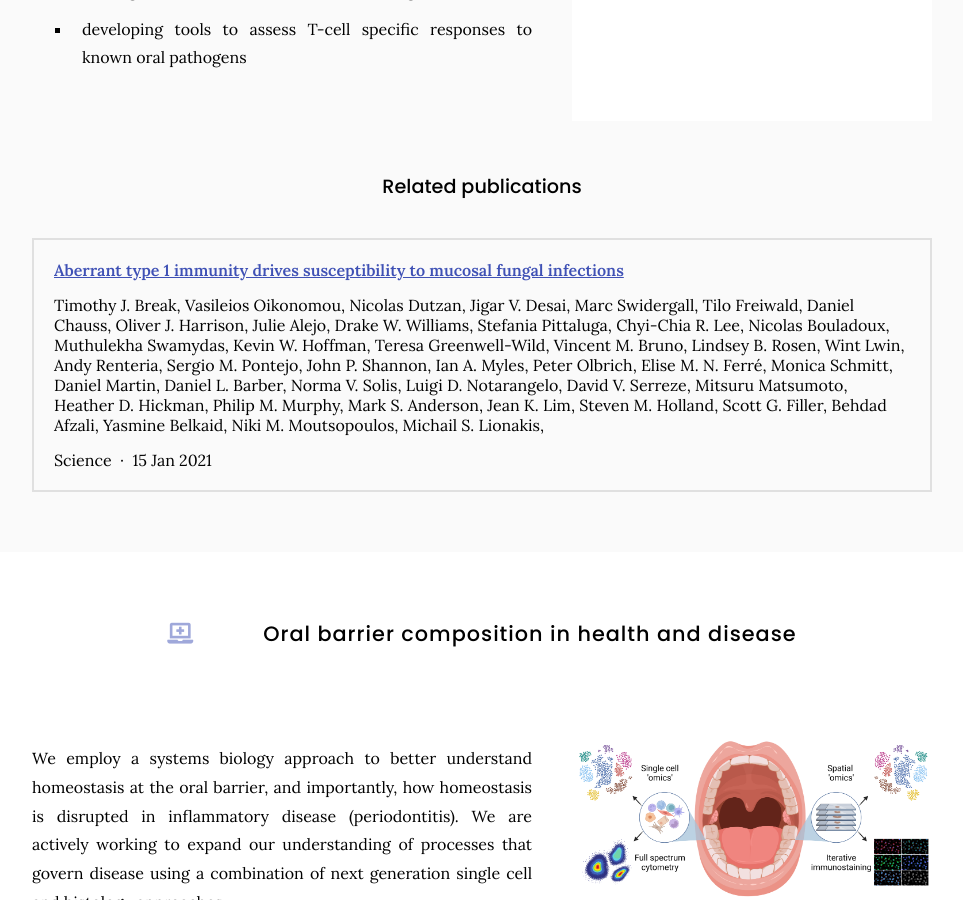
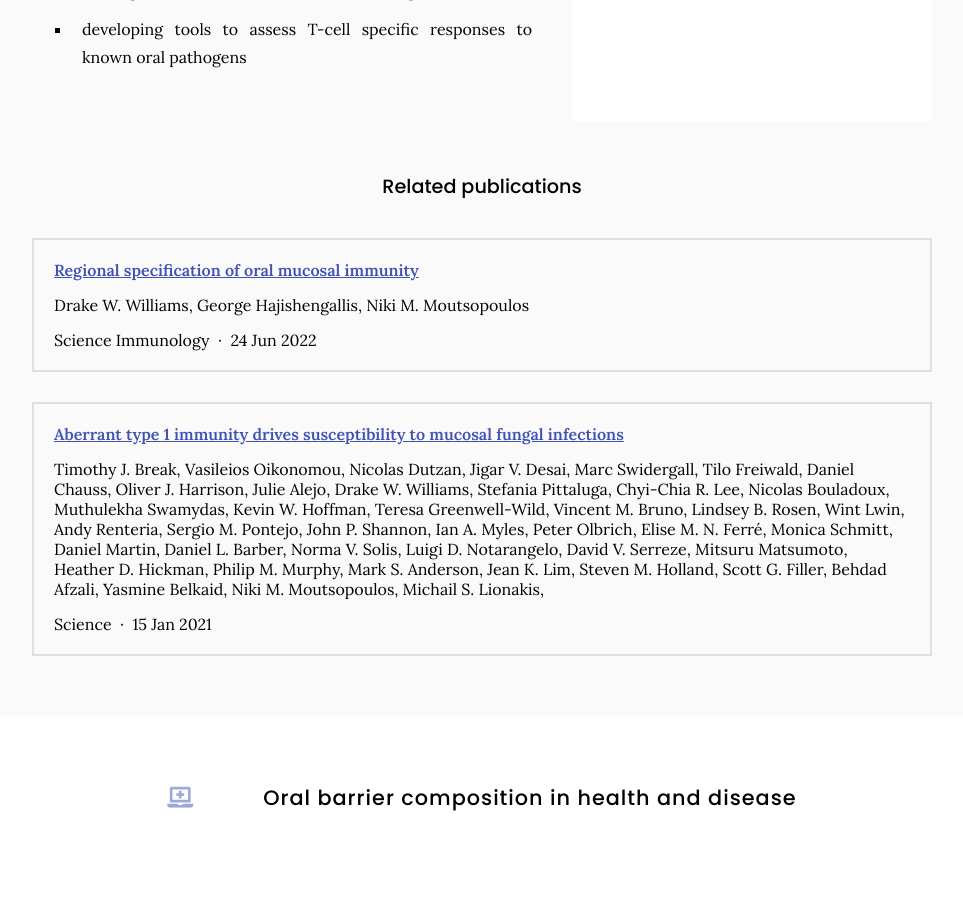
Before and after one commit to williamsdrake/williamsdrake.github.io, a Jekyll site: the page built from postdoc work/index.md, in a window 1280 px wide and 900 px high, scrolled down 667 px. Shown: the whole window, without its empty margins (158-1121 px from the left). Built offline with Jekyll 4.4.1, drawn with Linux system fonts in a browser that asks for light colours; nearby versions of some CDN libraries.

Commit message:
Generate citations

```diff
--- a/_data/citations.yaml
+++ b/_data/citations.yaml
@@ -1,5 +1,18 @@
 # GENERATED AUTOMATICALLY, DO NOT EDIT
 
+- id: doi:10.1126/sciimmunol.abp8632
+  title: Regional specification of oral mucosal immunity
+  authors:
+  - Drake W. Williams
+  - George Hajishengallis
+  - Niki M. Moutsopoulos
+  publisher: Science Immunology
+  date: '2022-06-24'
+  link: https://doi.org/gqf97b
+  image: images/scienceImmunology.svg
+  tags: null
+  stage: pd
+  project: hostmicro
 - id: doi:10.1002/jbmr.4614
   title: "Long\u2010term ligature\u2010induced periodontitis exacerbates development\
     \ of bisphosphonate\u2010related osteonecrosis of the jaw in mice"
```
